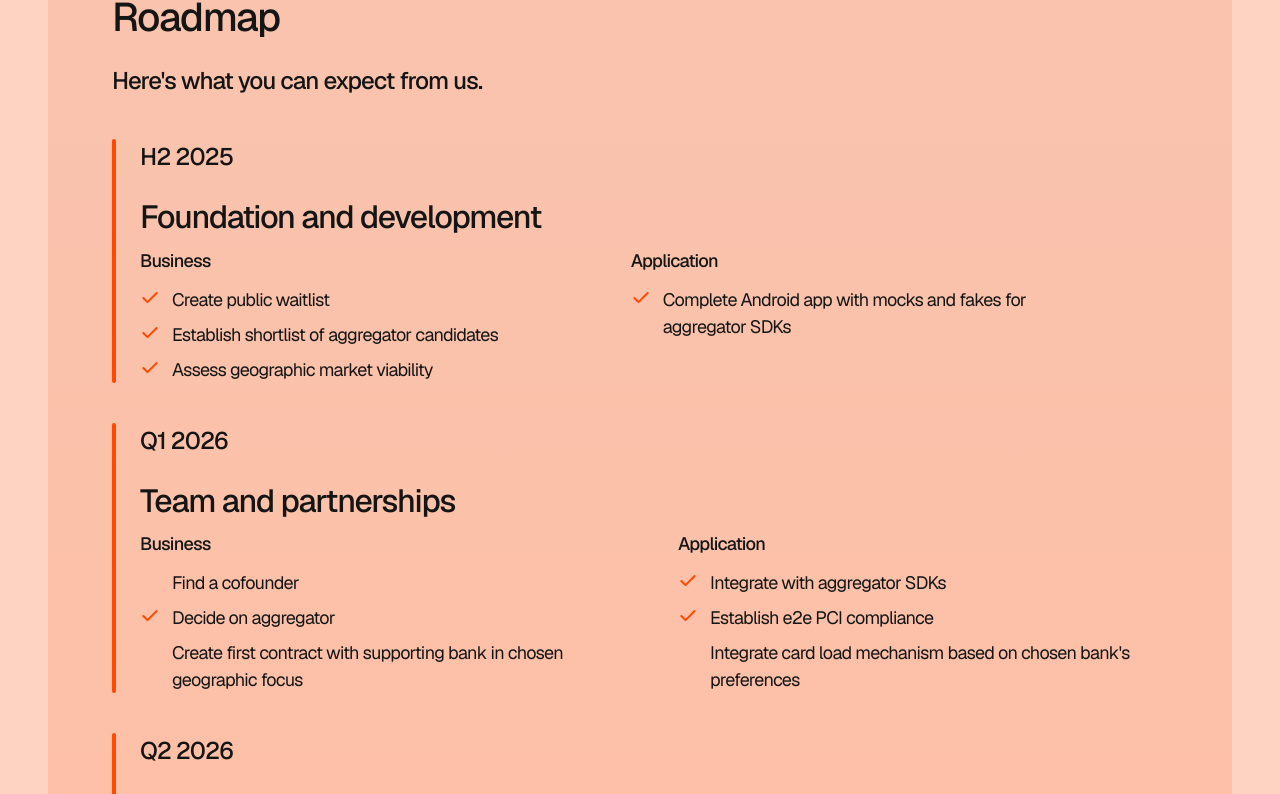
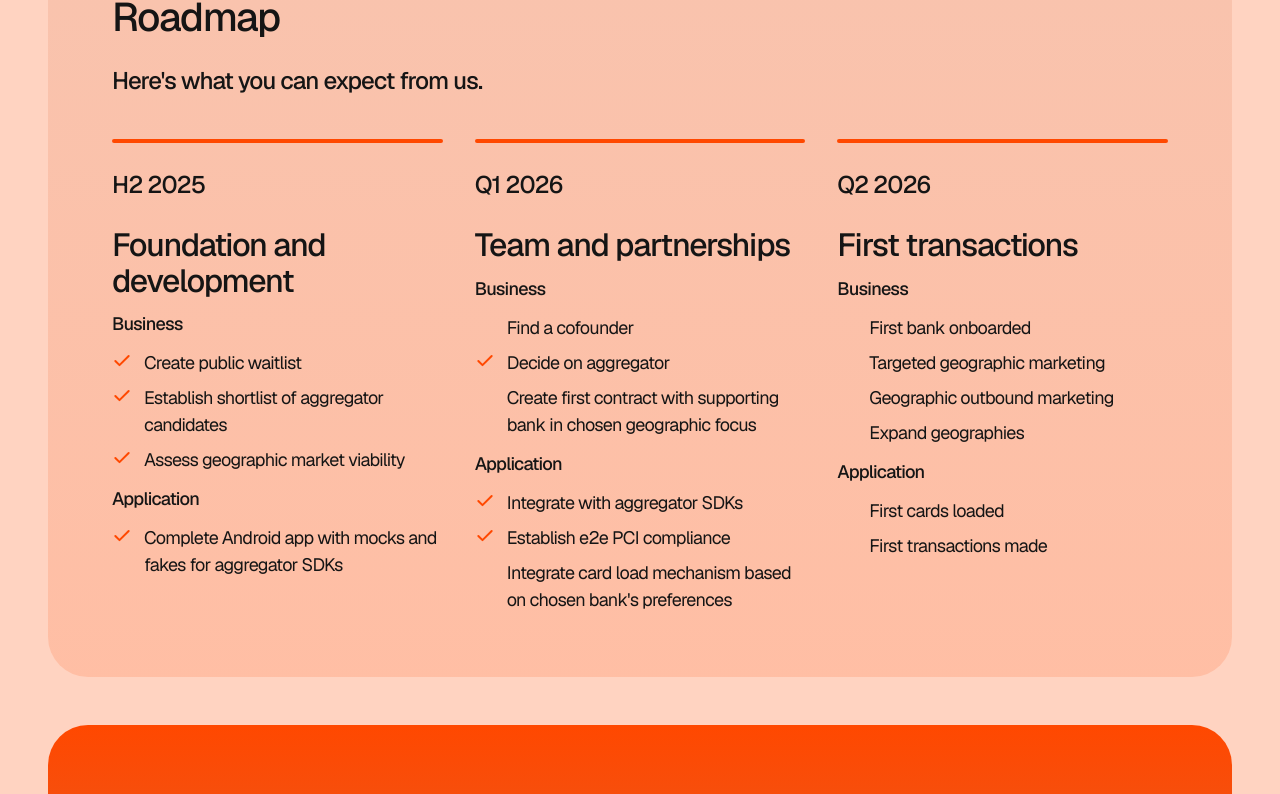
Before and after one commit to walt-app/walt-signup, a Next.js app: page / in a window 1280 px wide. Shown: the part 2672-3466 px from the top of the page. Built offline with nearby package versions, Linux system fonts and the light colour scheme.

Commit message:
roadmap: three-column horizontal layout (desktop)
Lay the three periods out as columns across the page
(H2 2025 | Q1 2026 | Q2 2026). Orange bar becomes a top accent.
Business/Application stay stacked within each column.

```diff
--- a/styles/globals.css
+++ b/styles/globals.css
@@ -1097,23 +1097,28 @@ h6 {
     flex: 0 0 auto;
   }
 
-  /* Roadmap — side-by-side Business / Application columns */
+  /* Roadmap — three-column horizontal layout */
   .roadmap {
     gap: 40px;
   }
 
   .roadmap-items {
-    gap: 40px;
+    flex-direction: row;
+    gap: var(--gap-lg);
+  }
+
+  .roadmap-item {
+    flex: 1;
+    flex-direction: column;
+  }
+
+  .roadmap-bar {
+    width: 100%;
+    height: 4px;
   }
 
   .roadmap-details {
-    flex-direction: row;
     max-width: none;
-    gap: var(--gap-xl);
-  }
-
-  .roadmap-detail-section {
-    flex: 1;
   }
 }
 
```
